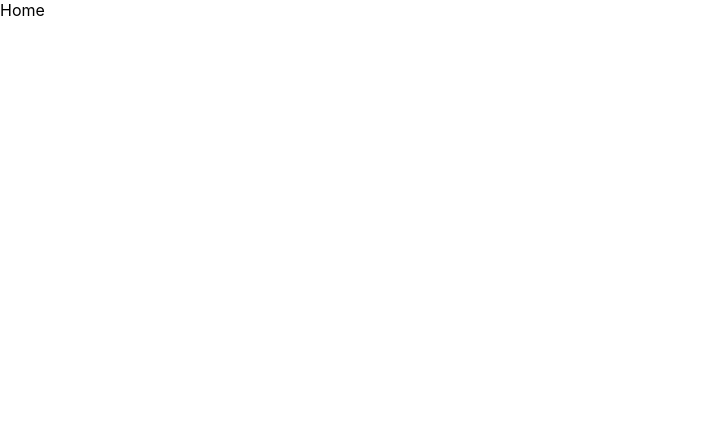
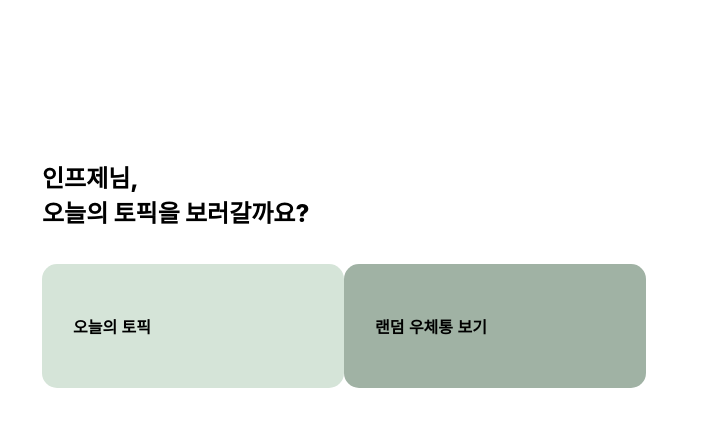
Before and after one commit to INFJournal/front-end, a React (Create React App) app: page / in a window 1280 px wide. Shown: the top 426 px of the page, without its empty margins (0-708 px from the left). Built offline with nearby package versions, Linux system fonts and the light colour scheme.

Commit message:
테스트2

```diff
--- a/src/App.js
+++ b/src/App.js
@@ -10,8 +10,8 @@
     <>
       <BrowserRouter>
         <Routes>
-          <Route path="/" element={<Home />} />
-          <Route path="/Topic" element={<Topic />} />
+          <Route path="/Home" element={<Home />} />
+          <Route path="/" element={<Topic />} />
           <Route path="/OpenEssay" element={<OpenEssay />} />
           <Route path ="/LookEssay" element={<LookEssay/>}/>
         </Routes>
```
